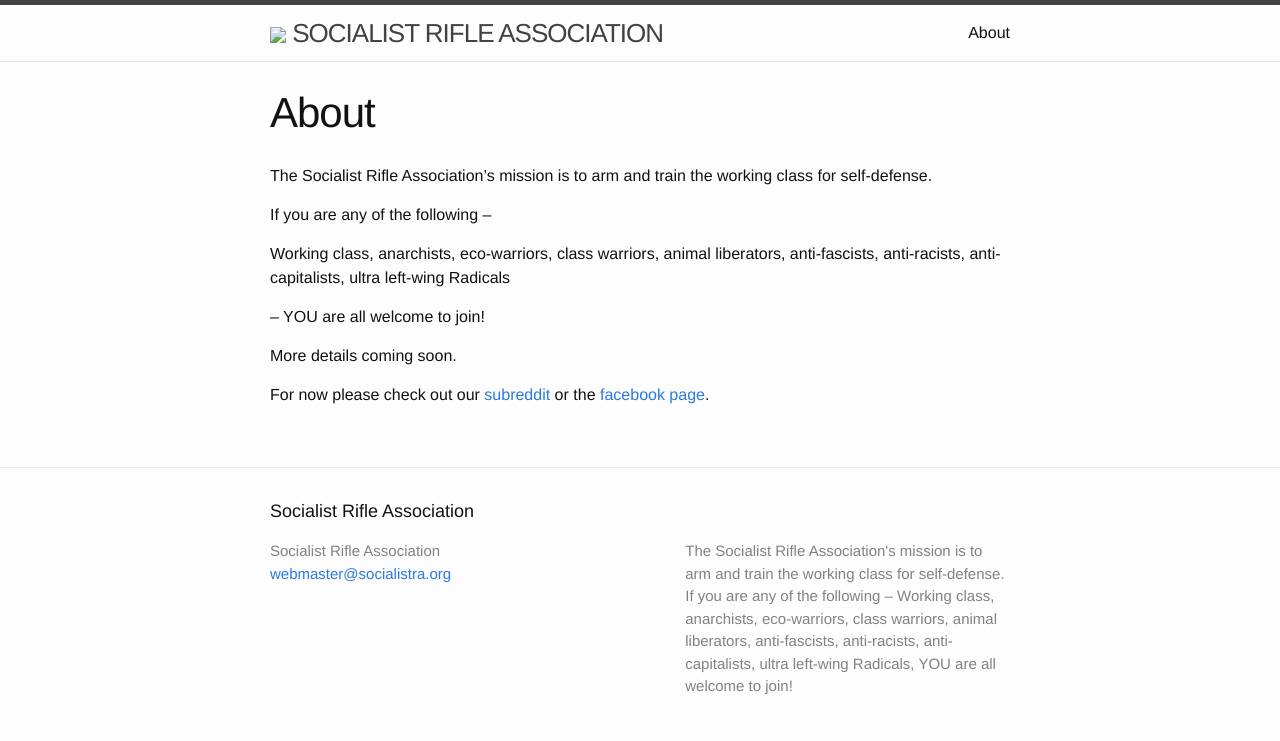
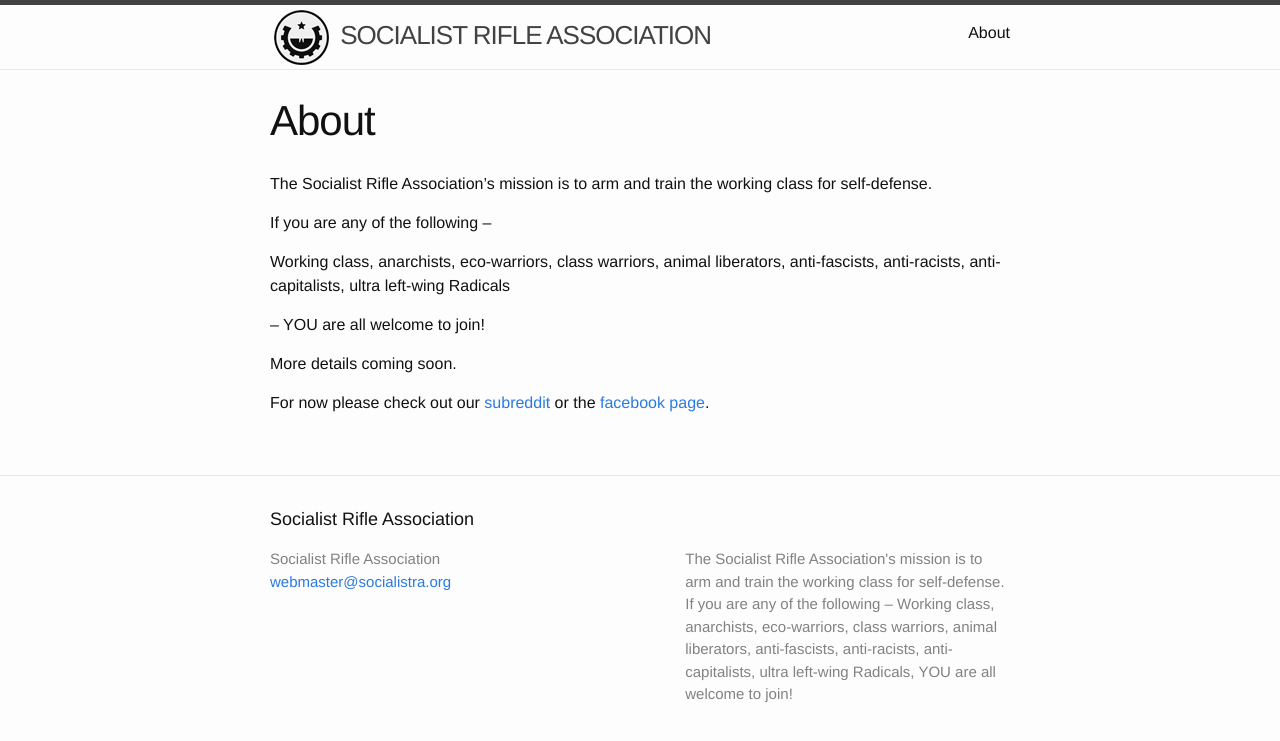
Before and after one commit to SocialistRA/socialistra.github.io, a Jekyll site: the page built from about.md, in a window 1280 px wide. Shown: the top 741 px of the page. Built offline with Jekyll 4.4.1, drawn with Linux system fonts in a browser that asks for light colours.

Commit message:
Fix asset locations

```diff
--- a/_config.yml
+++ b/_config.yml
@@ -24,8 +24,8 @@
 url: "https://www.socialistra.org" # the base hostname & protocol for your site, e.g. http://example.com
 twitter_username:
 github_username:
-favicon: "assets/images/favicon.ico"
-logo: "assets/images/workers-front-sight-64.png"
+favicon: "/assets/images/favicon.ico"
+logo: "/assets/images/workers-front-sight-64.png"
 
 # Build settings
 markdown: kramdown
```
